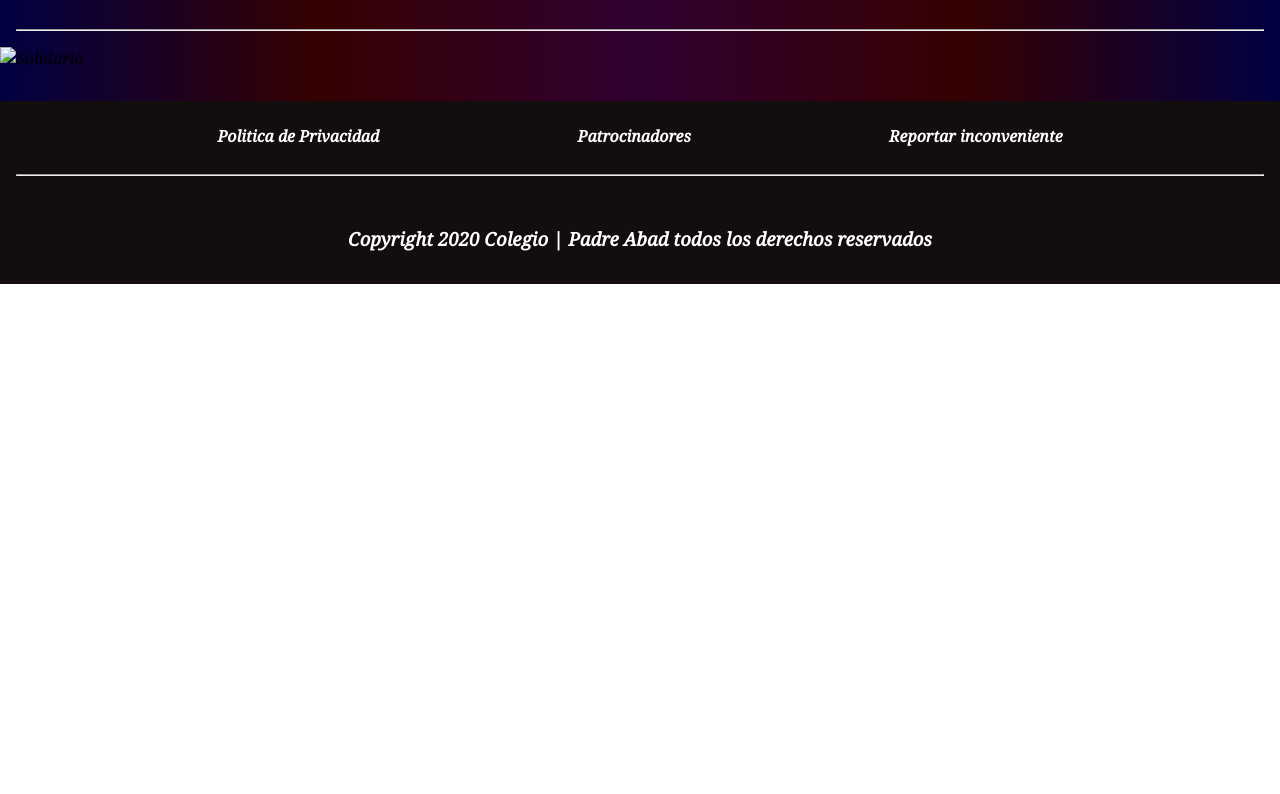
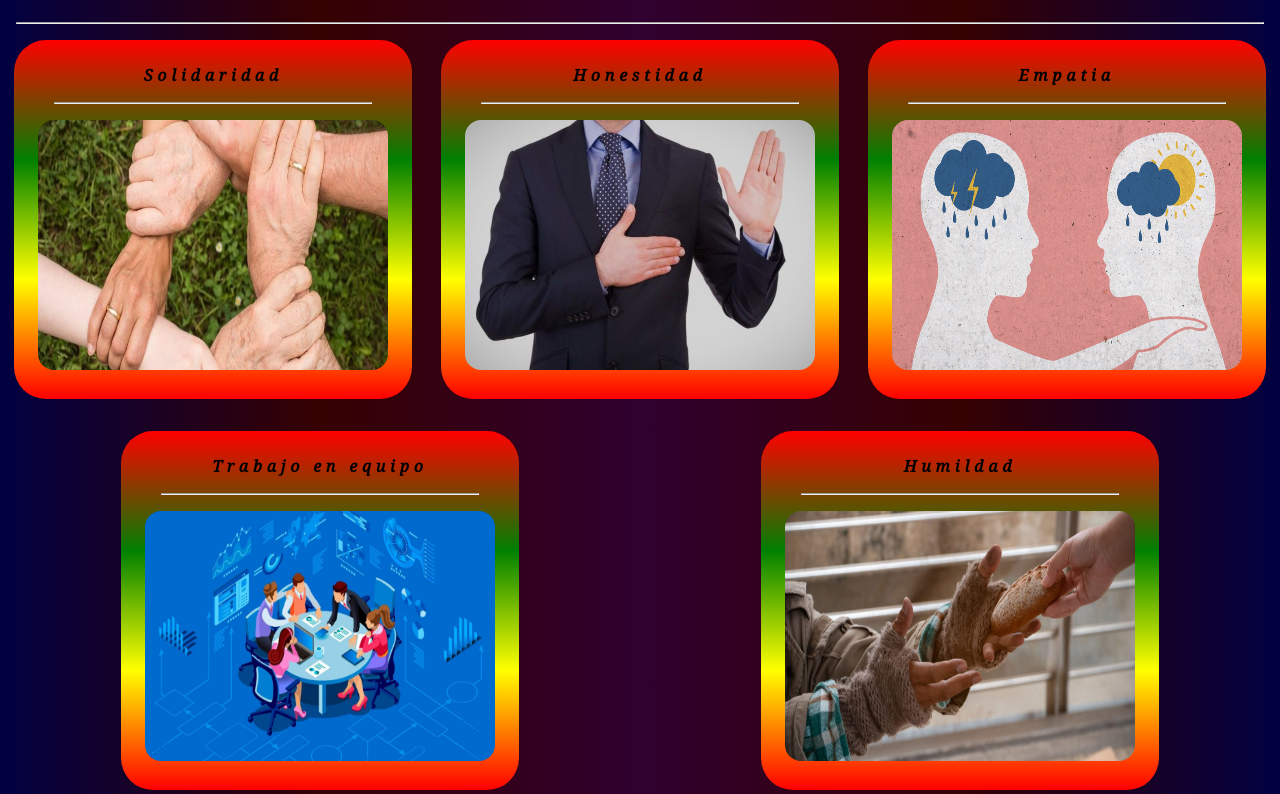
Before and after one commit to InsDark/Own-portafoly.github.io, a plain HTML site: page Anexos/objetivos/objetivos.html in a window 1280 px wide. Shown: the part 1095-1889 px from the top of the page. Before the commit the page ends 1379 px from the top, so only its background shows below. Drawn offline with Linux system fonts and the light colour scheme.

Commit message:
v7 - final

```diff
--- a/Anexos/objetivos/css/style.css
+++ b/Anexos/objetivos/css/style.css
@@ -80,11 +80,13 @@ h1 {
 hr {
     margin: 1em 1em;
 }
-h2{
+
+h2 {
     text-align: center;
     color: var(--colorText);
     letter-spacing: .3em;
 }
+
 .objectives-grid {
     display: grid;
     grid-template-columns: repeat(2, 1fr);
@@ -93,12 +95,39 @@ h2{
 }
 
 .mision, .vision {
-    background-color: rgb(130, 15, 134);
+    background-color: rgb(2, 217, 255);
     margin: 1em;
     text-align: center;
     border-radius: 15px;
 }
+#students-profile{
+    display: grid;
+    grid-template-columns: repeat(3, 1fr);
+    justify-items: center;
+    justify-content: space-around;
+    gap: 2em 0em;
+}
 
+.profiles {
+    width: 350px;
+    background: linear-gradient(0deg,red, yellow, green, red);
+    height: auto;
+    border-radius: 2em;
+    padding: 1.5em;
+}
+
+.profile-img{
+    width: 100%;
+    height: 250px;
+    border-radius: 1em;
+}
+
+h4{
+    letter-spacing: .3em;
+    text-align: center;
+    font-family: var(--fontDoc);
+    margin: 0em;
+}
 footer {
     background-color: rgb(19, 13, 13);
     margin: 2em 0em 0em 0em;
@@ -158,6 +187,20 @@ h5 a:hover {
     .grid-options {
         display: none;
     }
+    #students-profile{
+        display: flex;
+        flex-wrap: wrap;
+        justify-content: space-around;
+    }
+    .logo{
+        display: flex;
+        justify-self: center;
+        justify-content: space-around;
+        justify-items: center;
+        align-content: center;
+        align-self: center;
+    }
+
 }
 
 @media (min-width: 700px) {
@@ -167,8 +210,13 @@ h5 a:hover {
         flex-wrap: wrap;
         margin: 1em;
     }
-
     h1 {
         text-align: center;
     }
+    #students-profile{
+        justify-content: space-around;
+        display: flex;
+        flex-wrap: wrap;
+    }
+
 }
--- a/Anexos/objetivos/objetivos.html
+++ b/Anexos/objetivos/objetivos.html
@@ -12,10 +12,10 @@
 
 <body>
     <nav>
-        <a href="../../index.html"><img class="logo" src="../../Logo/logo.png" alt="Logo"></a>
+        <img class="logo" src="/Logo/logo.png" alt="Logo">
         <ul class="grid-options">
+            <li><a href="/Anexos/historia/historia.html">Inicio</a></li>
             <li><a href="../historia/historia.html">Historia</a></li>
-            <li><a class="activate">Objetivos</a></li>
             <li><a href="../contacto/contacto.html">Contacto</a></li>
         </ul>
     </nav>
@@ -41,7 +41,29 @@
     <hr>
     <div id="students-profile">
         <div class="profiles">
-            <img src="asdas" alt="Solidario">
+            <h4>Solidaridad</h4>
+                <hr>
+            <img class="profile-img" src="../objetivos/values/img-1.jpeg" alt="">
+        </div>
+        <div class="profiles">
+            <h4>Honestidad</h4>
+                <hr>
+            <img class="profile-img" src="values/Honestidad.jpg" alt="">
+        </div>
+        <div class="profiles">
+            <h4>Empatia</h4>
+                <hr>
+            <img class="profile-img" src="values/empatia.png" alt="">
+        </div>
+        <div class="profiles">
+            <h4>Trabajo en equipo</h4>
+                <hr>
+            <img class="profile-img" src="values/equipo.jpg" alt="">
+        </div>
+        <div class="profiles">
+            <h4>Humildad</h4>
+                <hr>
+            <img class="profile-img" src="values/humildad.jpg" alt="">
         </div>
     </div>
     <footer>
--- a/Css/style.css
+++ b/Css/style.css
@@ -4,9 +4,7 @@
     --colorHover: #851e1e;
     --alterColor: #000000;
     --fontDoc: "Noto Serif", Arial;
-    --color-initial: #0080009a;
-    --color-primary: #a51818d2;
-    --color-secundary: #ffa600bd;
+
 }
 
 body {
```
Also changed, not shown: Anexos/historia/css/style.css (+23 -1 lines), Anexos/historia/historia.html (+11 -0 lines), Anexos/Images/descarga (5).jpg (added), Anexos/Images/descarga (6).jpg (added), Anexos/Images/descarga (7).jpg (added), Anexos/Images/descarga (8).jpg (added), Anexos/objetivos/values/Honestidad.jpg (added), Anexos/objetivos/values/empatia.png (added), Anexos/objetivos/values/equipo.jpg (added), Anexos/objetivos/values/humildad.jpg (added), Anexos/objetivos/values/img-1.jpeg (added).
